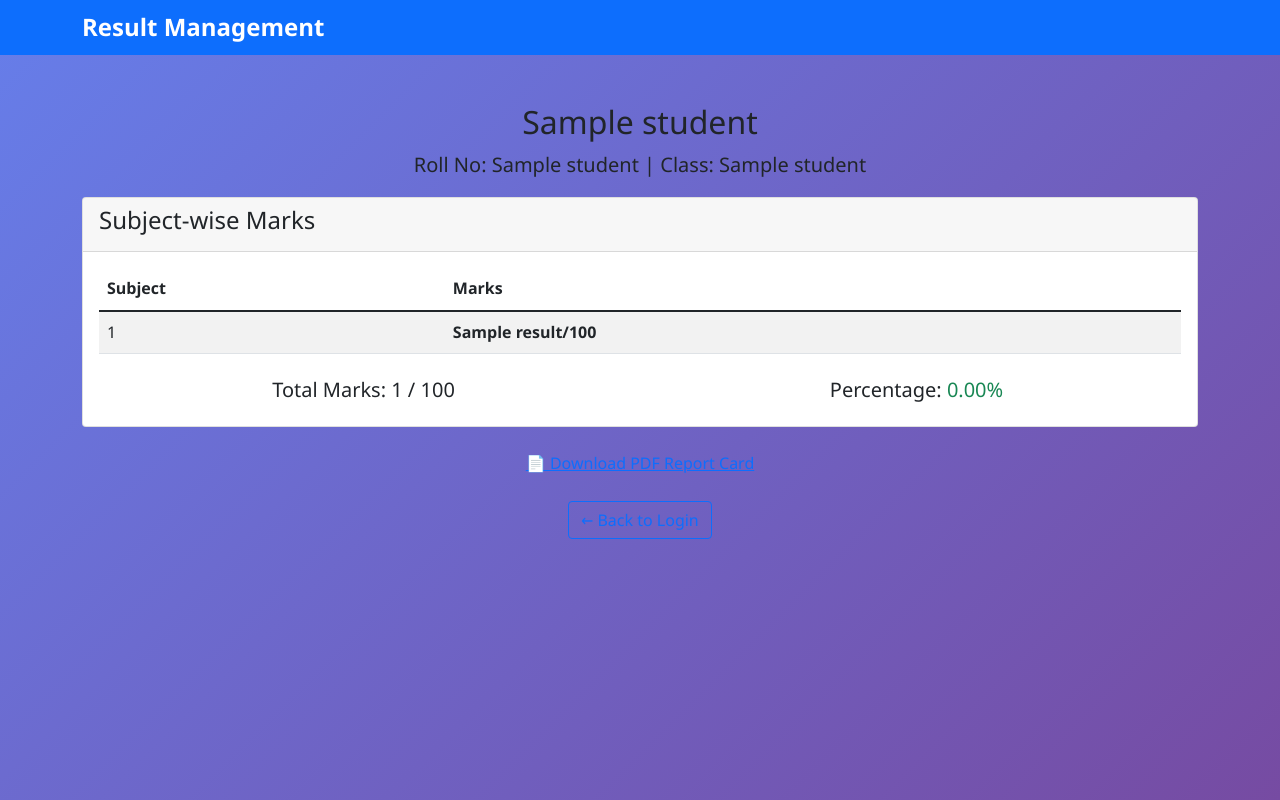
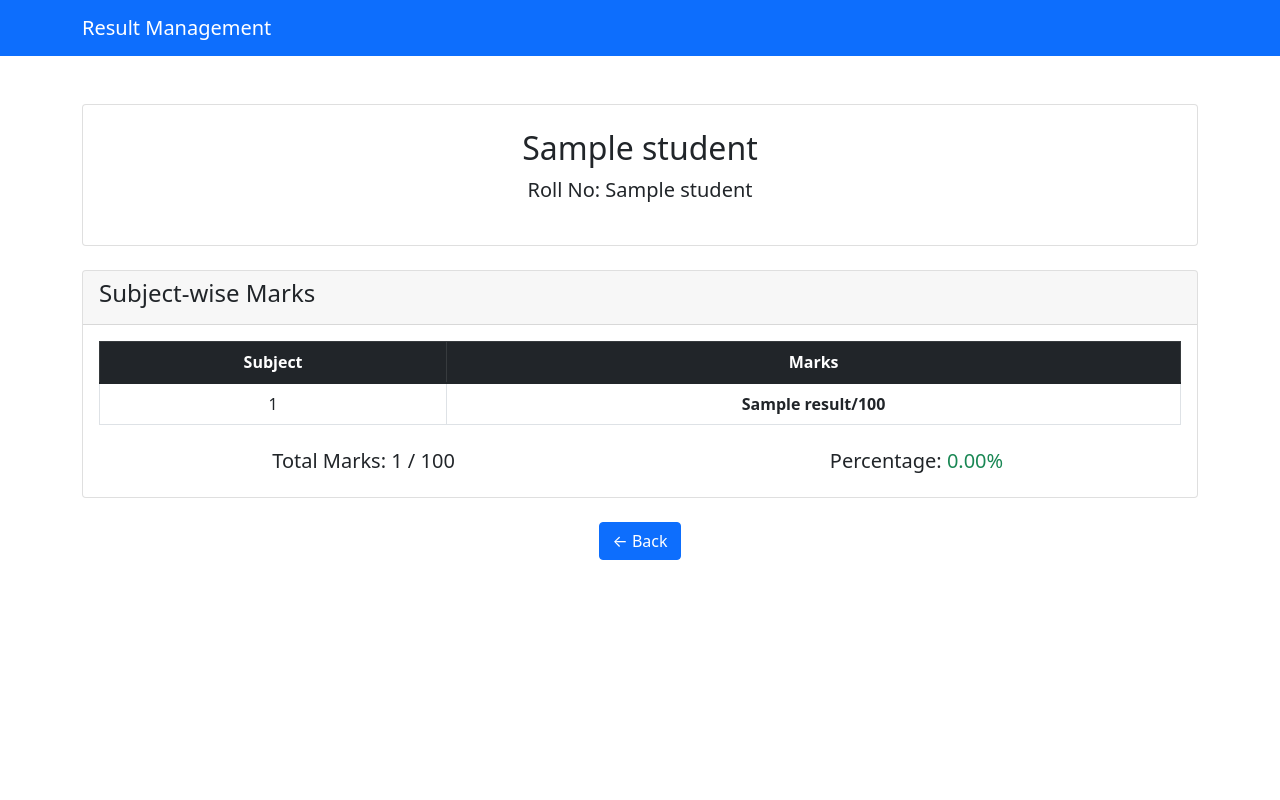
Before and after one commit to gauravkumar7860/RESULT-MANAGEMENT-SYSTEM, a Flask app: template result-management-system/templates/result.html in a window 1280 px wide. Run offline with Flask 3, Linux system fonts and the light colour scheme; the template is opened without the code that fills it: most values are stand-ins (such as "Sample title", 1, 10 or a date in 2020).

Commit message:
Update result.html

```diff
--- a/result-management-system/templates/result.html
+++ b/result-management-system/templates/result.html
@@ -3,19 +3,21 @@
 <head>
     <title>Student Result</title>
     <link href="https://cdn.jsdelivr.net/npm/bootstrap@5.1.3/dist/css/bootstrap.min.css" rel="stylesheet">
-    <link rel="stylesheet" href="{{ url_for('static', filename='style.css') }}">
 </head>
 <body>
+
 <nav class="navbar navbar-dark bg-primary">
     <div class="container">
-            <span class="navbar-brand mb-0 h1">Result Management</span>
+        <span class="navbar-brand">Result Management</span>
     </div>
 </nav>
 
 <div class="container mt-5">
-        <div class="result-card text-center">
+
+    <!-- Student Info -->
+    <div class="card p-4 text-center mb-4">
         <h2>{{ student[1] }}</h2>
-            <p class="lead">Roll No: {{ student[2] }} | Class: {{ student[8] }}</p>
+        <p class="lead">Roll No: {{ student[2] }}</p>
     </div>
 
     {% if results %}
@@ -23,14 +25,17 @@
         <div class="card-header">
             <h4>Subject-wise Marks</h4>
         </div>
+
         <div class="card-body">
-                <table class="table table-striped">
-                    <thead>
+
+            <table class="table table-bordered text-center">
+                <thead class="table-dark">
                     <tr>
                         <th>Subject</th>
                         <th>Marks</th>
                     </tr>
                 </thead>
+
                 <tbody>
                     {% for result in results %}
                     <tr>
@@ -41,29 +46,37 @@
                 </tbody>
             </table>
 
+            <!-- Total & Percentage -->
             <div class="row text-center mt-4">
                 <div class="col-md-6">
                     <h5>Total Marks: {{ total_marks }} / {{ results|length * 100 }}</h5>
                 </div>
                 <div class="col-md-6">
-                        <h5>Percentage: <span class="text-success">{{ "%.2f"|format(percentage) }}%</span></h5>
-                    </div>
-                </div>
+                    <h5>
+                        Percentage:
+                        <span class="text-success">
+                            {{ "%.2f"|format(percentage) }}%
+                        </span>
+                    </h5>
                 </div>
             </div>
 
-        <div class="text-center mt-4">
-            <a href="{{ url_for('download_pdf') }}" class="download-btn">📄 Download PDF Report Card</a>
         </div>
+    </div>
+
     {% else %}
-        <div class="alert alert-info text-center">
-            No marks entered yet!
+    <div class="alert alert-warning text-center">
+        No marks available yet!
     </div>
     {% endif %}
 
     <div class="text-center mt-4">
-            <a href="{{ url_for('student_login') }}" class="btn btn-outline-primary">← Back to Login</a>
+        <a href="{{ url_for('student_login') }}" class="btn btn-primary">
+            ← Back
+        </a>
     </div>
+
 </div>
+
 </body>
 </html>
```
Lines whose indentation alone changed are shown as unchanged.
